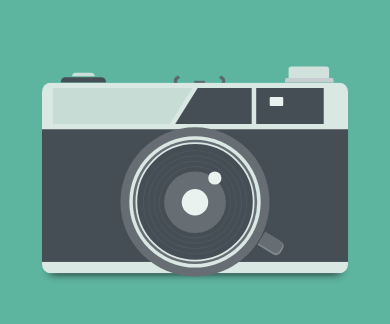
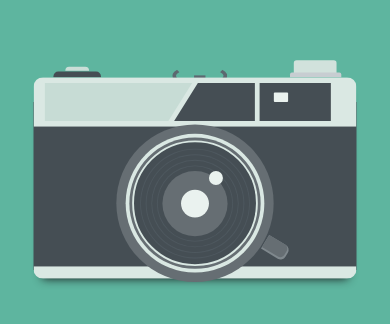
Before and after one commit to Sumbo-1/camera, a plain HTML site: page index.html in a window 390 px wide. Shown: the part 244-568 px from the top of the page. Drawn offline with nearby package versions, Linux system fonts and the light colour scheme.

Commit message:
Update media.css

```diff
--- a/css/media.css
+++ b/css/media.css
@@ -1,5 +1,5 @@
 @media screen and (min-width: 320px) and (max-width: 600px) {
   .container {
-    transform: translate(-50%, -50%) scale(0.9);
+    transform: translate(-50%, -50%) scale(0.95);
   }
 }
```
